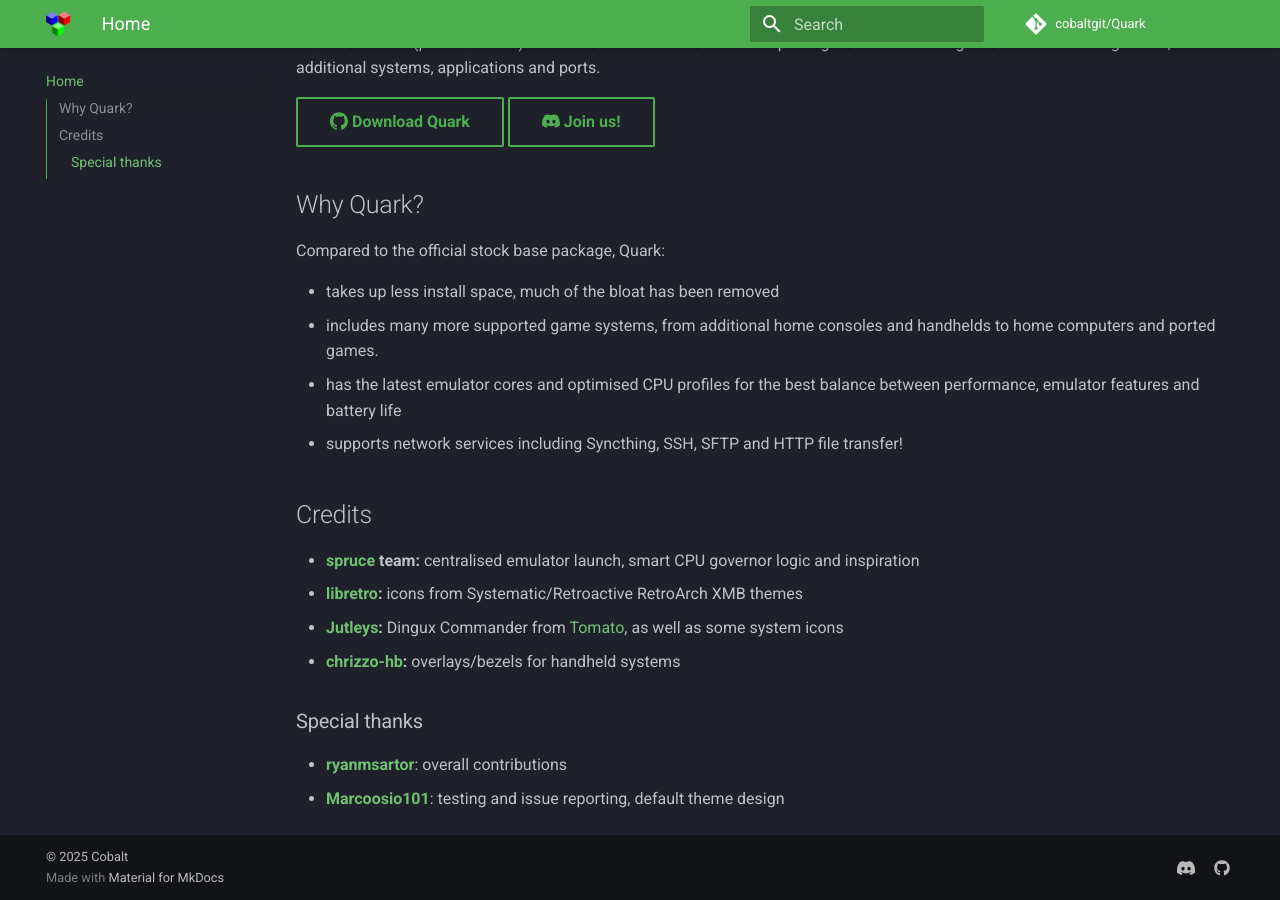
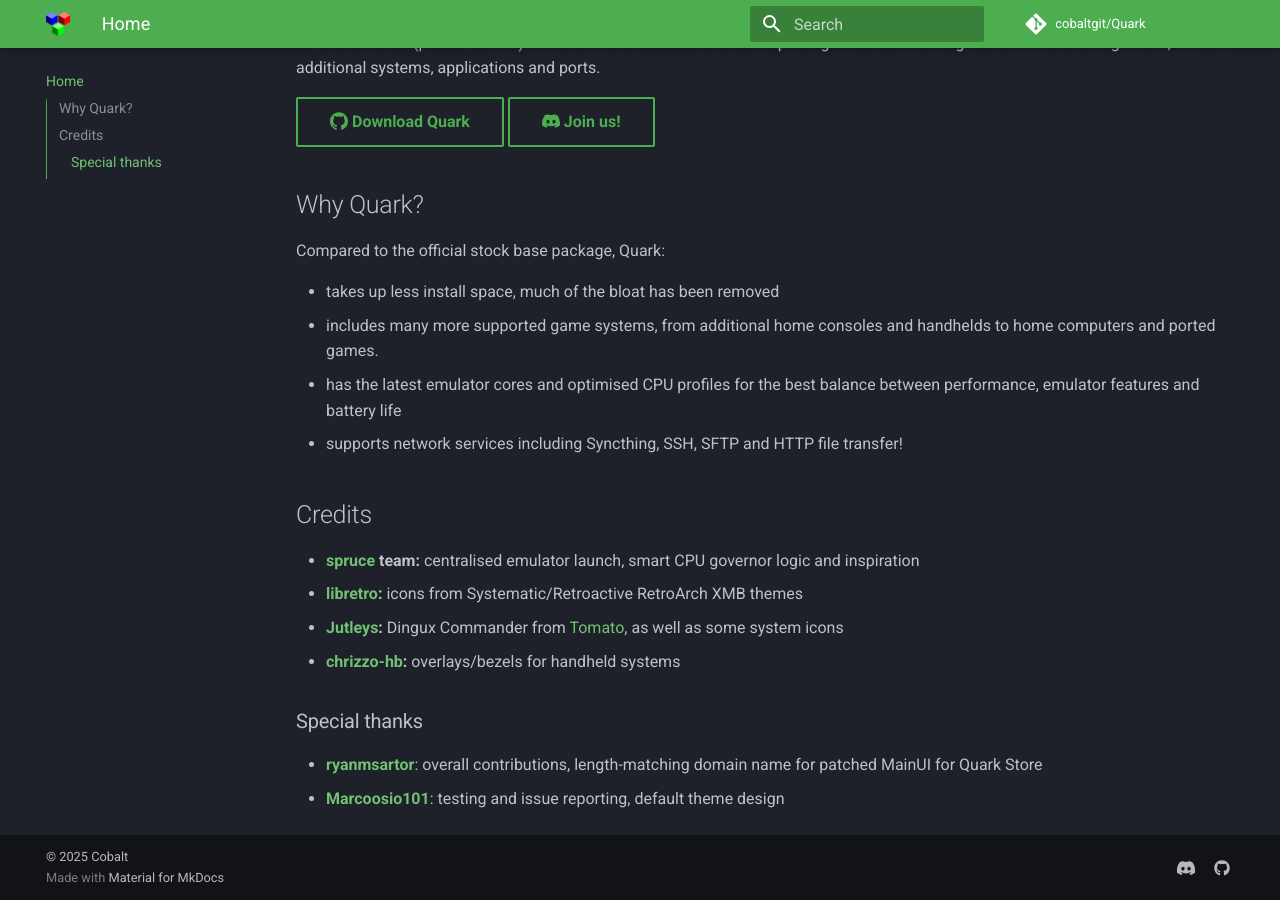
Before and after one commit to cobaltgit/Quark-Docs, an MkDocs documentation site: the page built from docs/index.md, in a window 1280 px wide and 900 px high, scrolled down 506 px. Built offline with MkDocs 1.6.1 and Material for MkDocs 9.7.7, drawn with Linux system fonts in a browser that asks for light colours; comment, search, counter and statistics services are not loaded.

Commit message:
homepage: credit Ry for domain

```diff
--- a/docs/index.md
+++ b/docs/index.md
@@ -25,5 +25,5 @@ Compared to the official stock base package, Quark:
 
 ### Special thanks
 
-* **[ryanmsartor](https://github.com/ryanmsartor)**: overall contributions
+* **[ryanmsartor](https://github.com/ryanmsartor)**: overall contributions, length-matching domain name for patched MainUI for Quark Store
 * **[Marcoosio101](https://github.com/Marcoosio101)**: testing and issue reporting, default theme design
```
